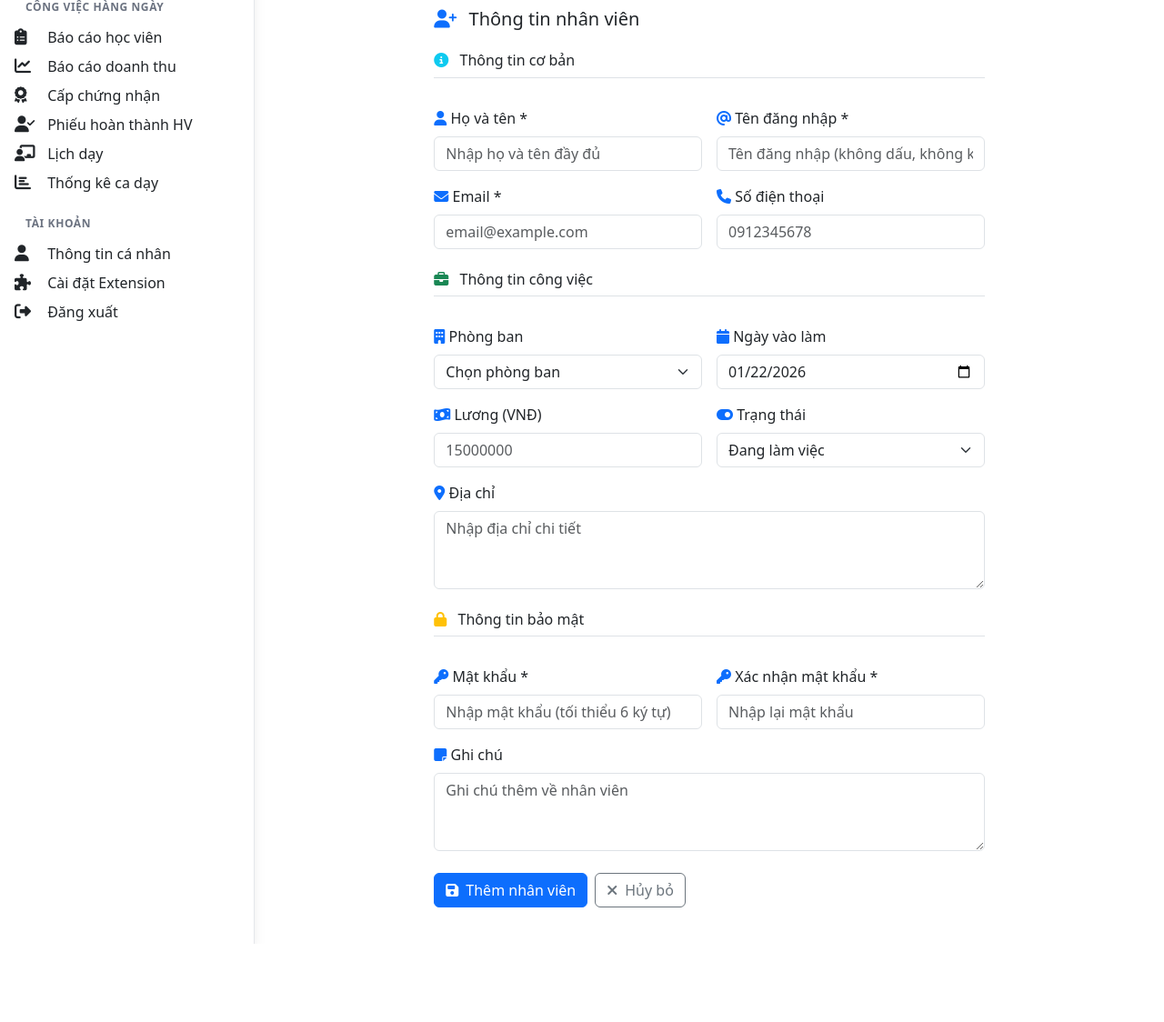
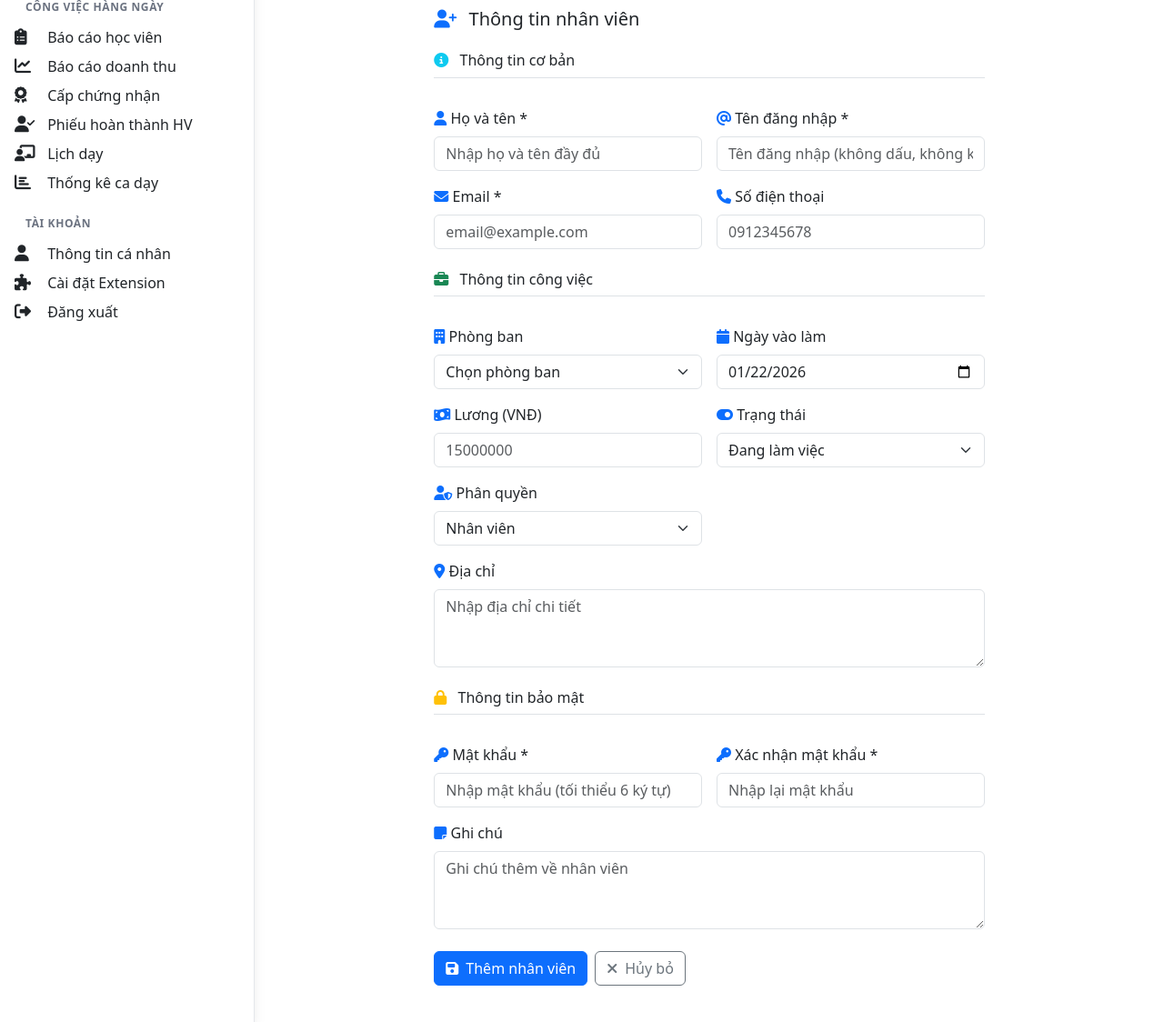
Before and after one commit to TranKhoa12/Quan_ly_trung_tam, a PHP site: the page made by app/views/staff/create.php in a window 1280 px wide. Shown: the part 174-1298 px from the top of the page at 91% size. Before the commit the page ends 1212 px from the top, so only its background shows below. Run offline with PHP 8.4, Linux system fonts and the light colour scheme; tables that the repository leaves empty or names only in its code hold one stand-in row (values such as "Sample post"); the template is opened without the code that fills it: most values are stand-ins (such as "Sample title", 1, 10 or a date in 2020).

Commit message:
thêm tính năng admin

```diff
--- a/app/views/staff/create.php
+++ b/app/views/staff/create.php
@@ -134,6 +134,16 @@ ob_start();
                                 </select>
                             </div>
 
+                            <div class="col-md-6">
+                                <label class="form-label">
+                                    <i class="fas fa-user-shield text-primary"></i> Phân quyền
+                                </label>
+                                <select class="form-select" name="role">
+                                    <option value="staff" <?= (($_POST['role'] ?? 'staff') === 'staff') ? 'selected' : '' ?>>Nhân viên</option>
+                                    <option value="admin" <?= (($_POST['role'] ?? '') === 'admin') ? 'selected' : '' ?>>Quản trị viên</option>
+                                </select>
+                            </div>
+
                             <div class="col-12">
                                 <label class="form-label">
                                     <i class="fas fa-map-marker-alt text-primary"></i> Địa chỉ
```
Also changed, not shown: app/controllers/StaffController.php (+14 -0 lines), app/models/Staff.php (+13 -1 lines), app/views/staff/edit.php (+10 -0 lines).
